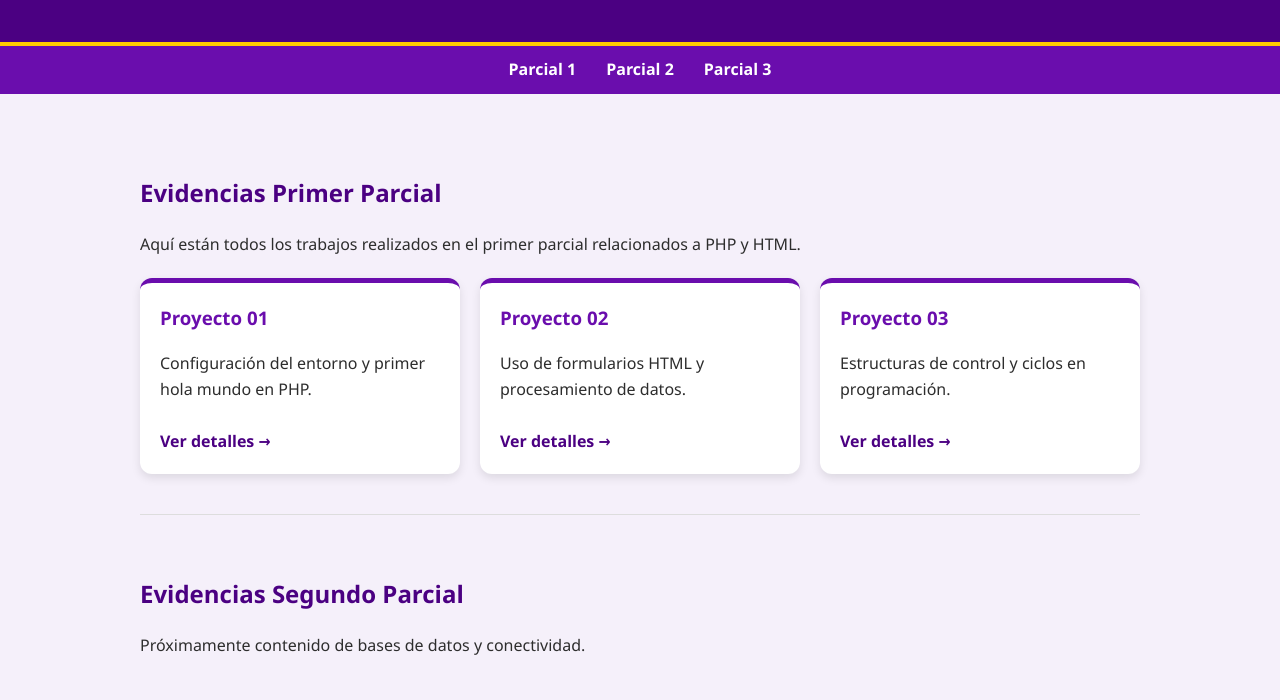
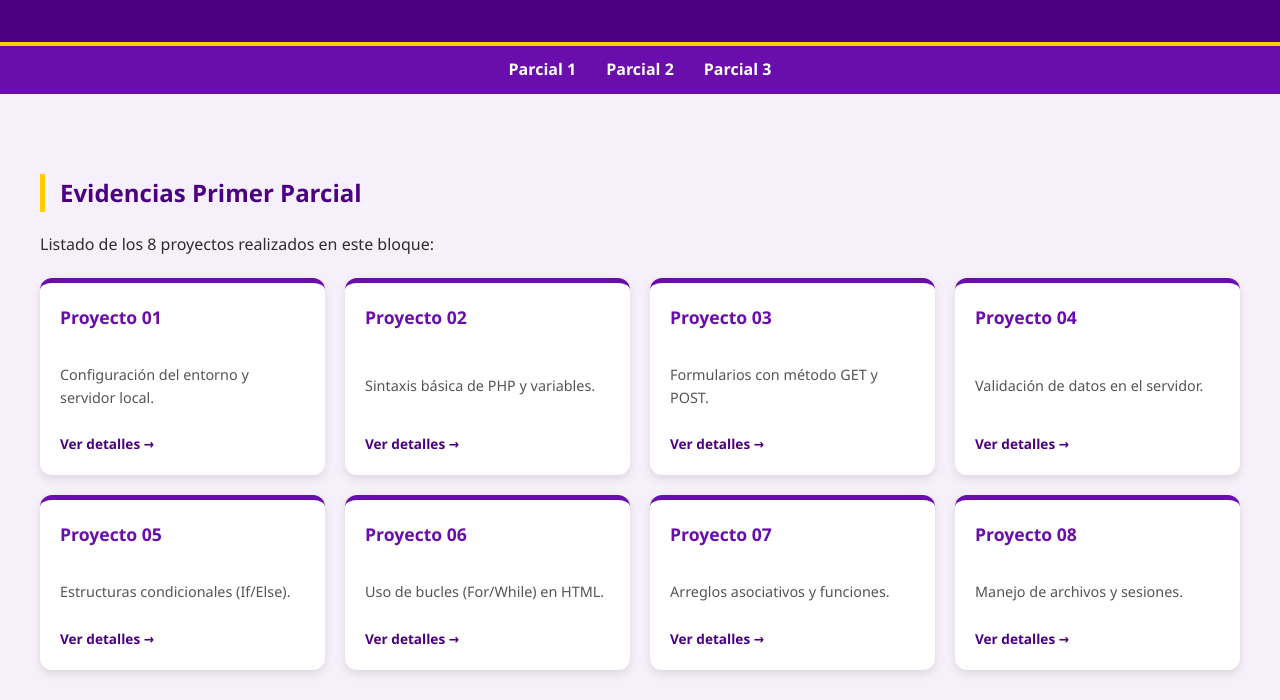
Before and after one commit to Menchaca1521/portafolio_web_ll, a plain HTML site: page index.html in a window 1280 px wide. Shown: the part 100-800 px from the top of the page. Drawn offline with Linux system fonts and the light colour scheme.

Commit message:
Update styles and content in index.html

```diff
--- a/index.html
+++ b/index.html
@@ -5,7 +5,6 @@
     <meta name="viewport" content="width=device-width, initial-scale=1.0">
     <title>Portafolio de evidencias - Programación Web II</title>
     <style>
-        /* Paleta de colores: Morado profundo y Dorado complementario */
         :root {
             --morado-oscuro: #4b0082;
             --morado-claro: #6a0dad;
@@ -53,26 +52,36 @@
         }
 
         .container {
-            max-width: 1000px;
+            max-width: 1200px; /* Un poco más ancho para que quepan 4 por fila */
             margin: 20px auto;
             padding: 0 20px;
-            min-height: 70vh; /* Para que el footer no suba mucho si hay poco contenido */
+            min-height: 70vh;
         }
 
         section {
             padding: 40px 0;
-            border-bottom: 1px solid #ddd;
         }
 
         h2 {
             color: var(--morado-oscuro);
+            border-left: 5px solid var(--dorado);
+            padding-left: 15px;
         }
 
+        /* Configuración para lograr las filas de 4 (8 proyectos en total) */
         .grid {
             display: grid;
-            grid-template-columns: repeat(auto-fit, minmax(250px, 1fr));
+            grid-template-columns: repeat(4, 1fr); /* Fuerza 4 columnas en PC */
             gap: 20px;
             margin-top: 20px;
+        }
+
+        /* Ajuste para tablets y celulares */
+        @media (max-width: 900px) {
+            .grid { grid-template-columns: repeat(2, 1fr); }
+        }
+        @media (max-width: 600px) {
+            .grid { grid-template-columns: 1fr; }
         }
 
         .card {
@@ -82,15 +91,25 @@
             box-shadow: 0 4px 10px rgba(0,0,0,0.1);
             border-top: 5px solid var(--morado-claro);
             transition: transform 0.3s ease;
+            display: flex;
+            flex-direction: column;
+            justify-content: space-between;
         }
 
         .card:hover {
             transform: translateY(-5px);
+            box-shadow: 0 6px 15px rgba(106, 13, 173, 0.2);
         }
 
         .card h3 {
             margin-top: 0;
             color: var(--morado-claro);
+            font-size: 1.1rem;
+        }
+
+        .card p {
+            font-size: 0.9rem;
+            color: #555;
         }
 
         .card a {
@@ -99,6 +118,7 @@
             color: var(--morado-oscuro);
             text-decoration: none;
             font-weight: bold;
+            font-size: 0.85rem;
         }
 
         footer {
@@ -113,6 +133,7 @@
         footer h2 {
             color: var(--dorado);
             margin-bottom: 5px;
+            border: none;
         }
 
         footer p {
@@ -138,30 +159,51 @@
 
         <section id="parcial-1">
             <h2>Evidencias Primer Parcial</h2>
-            <p>Aquí están todos los trabajos realizados en el primer parcial relacionados a PHP y HTML.</p>
+            <p>Listado de los 8 proyectos realizados en este bloque:</p>
 
             <div class="grid">
                 <div class="card">
                     <h3>Proyecto 01</h3>
-                    <p>Configuración del entorno y primer hola mundo en PHP.</p>
+                    <p>Configuración del entorno y servidor local.</p>
                     <a href="#">Ver detalles →</a>
                 </div>
                 <div class="card">
                     <h3>Proyecto 02</h3>
-                    <p>Uso de formularios HTML y procesamiento de datos.</p>
+                    <p>Sintaxis básica de PHP y variables.</p>
                     <a href="#">Ver detalles →</a>
                 </div>
                 <div class="card">
                     <h3>Proyecto 03</h3>
-                    <p>Estructuras de control y ciclos en programación.</p>
+                    <p>Formularios con método GET y POST.</p>
+                    <a href="#">Ver detalles →</a>
+                </div>
+                <div class="card">
+                    <h3>Proyecto 04</h3>
+                    <p>Validación de datos en el servidor.</p>
+                    <a href="#">Ver detalles →</a>
+                </div>
+
+                <div class="card">
+                    <h3>Proyecto 05</h3>
+                    <p>Estructuras condicionales (If/Else).</p>
+                    <a href="#">Ver detalles →</a>
+                </div>
+                <div class="card">
+                    <h3>Proyecto 06</h3>
+                    <p>Uso de bucles (For/While) en HTML.</p>
+                    <a href="#">Ver detalles →</a>
+                </div>
+                <div class="card">
+                    <h3>Proyecto 07</h3>
+                    <p>Arreglos asociativos y funciones.</p>
+                    <a href="#">Ver detalles →</a>
+                </div>
+                <div class="card">
+                    <h3>Proyecto 08</h3>
+                    <p>Manejo de archivos y sesiones.</p>
                     <a href="#">Ver detalles →</a>
                 </div>
             </div>
-        </section>
-
-        <section id="parcial-2">
-            <h2>Evidencias Segundo Parcial</h2>
-            <p>Próximamente contenido de bases de datos y conectividad.</p>
         </section>
 
     </div>
```
